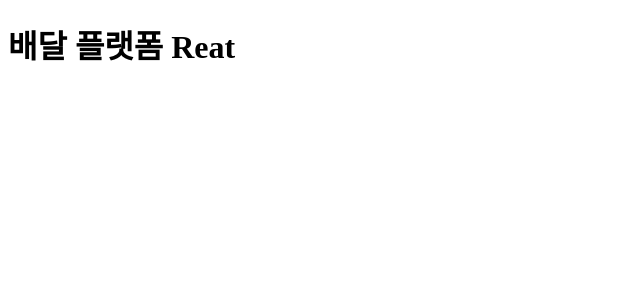
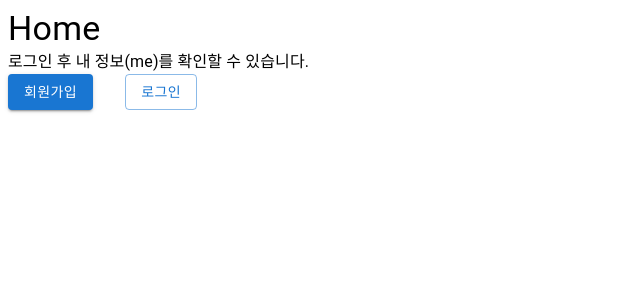
Before and after one commit to cdev2025/my-delivery-app, a React (Vite) app: page / in a window 1280 px wide. Shown: the top 300 px of the page, without its empty margins (0-640 px from the left). Built offline with nearby package versions, Linux system fonts and the light colour scheme.

Commit message:
[2025-11-28] pages > HomePage 작업 중

```diff
--- a/src/App.jsx
+++ b/src/App.jsx
@@ -1,10 +1,17 @@
 import { useState } from "react";
+import { Route, Routes } from "react-router-dom";
+
+import HomePage from "./pages/HomePage";
+import RegisterPage from "./pages/RegisterPage";
+import LoginPage from "./pages/LoginPage";
 
 function App() {
   return (
-    <div>
-      <h1>배달 플랫폼 Reat</h1>
-    </div>
+    <Routes>
+      <Route path="/" element={<HomePage />} />
+      <Route path="/register" element={<RegisterPage />} />
+      <Route path="/login" element={<LoginPage />} />
+    </Routes>
   );
 }
 
--- /dev/null
+++ b/src/pages/HomePage.jsx
@@ -0,0 +1,28 @@
+import { Box, Button, Typography } from "@mui/material";
+import React from "react";
+import { Link } from "react-router-dom";
+
+function HomePage() {
+  return (
+    <Box>
+      <Typography variant="h4">Home</Typography>
+
+      {/* 비로그인 상태 */}
+      <Box>
+        <Typography>로그인 후 내 정보(me)를 확인할 수 있습니다.</Typography>
+      </Box>
+
+      <Box sx={{ display: "flex", gap: 4 }}>
+        <Link to="/register">
+          <Button variant="contained">회원가입</Button>
+        </Link>
+
+        <Link to="/login">
+          <Button variant="outlined">로그인</Button>
+        </Link>
+      </Box>
+    </Box>
+  );
+}
+
+export default HomePage;
--- /dev/null
+++ b/src/pages/LoginPage.jsx
@@ -0,0 +1,7 @@
+import React from "react";
+
+function LoginPage() {
+  return <div>LoginPage</div>;
+}
+
+export default LoginPage;
--- /dev/null
+++ b/src/pages/RegisterPage.jsx
@@ -0,0 +1,7 @@
+import React from "react";
+
+function RegisterPage() {
+  return <div>RegisterPage</div>;
+}
+
+export default RegisterPage;
```
Also changed, not shown: 1 other file (tests, documents, lock files or other folders).
